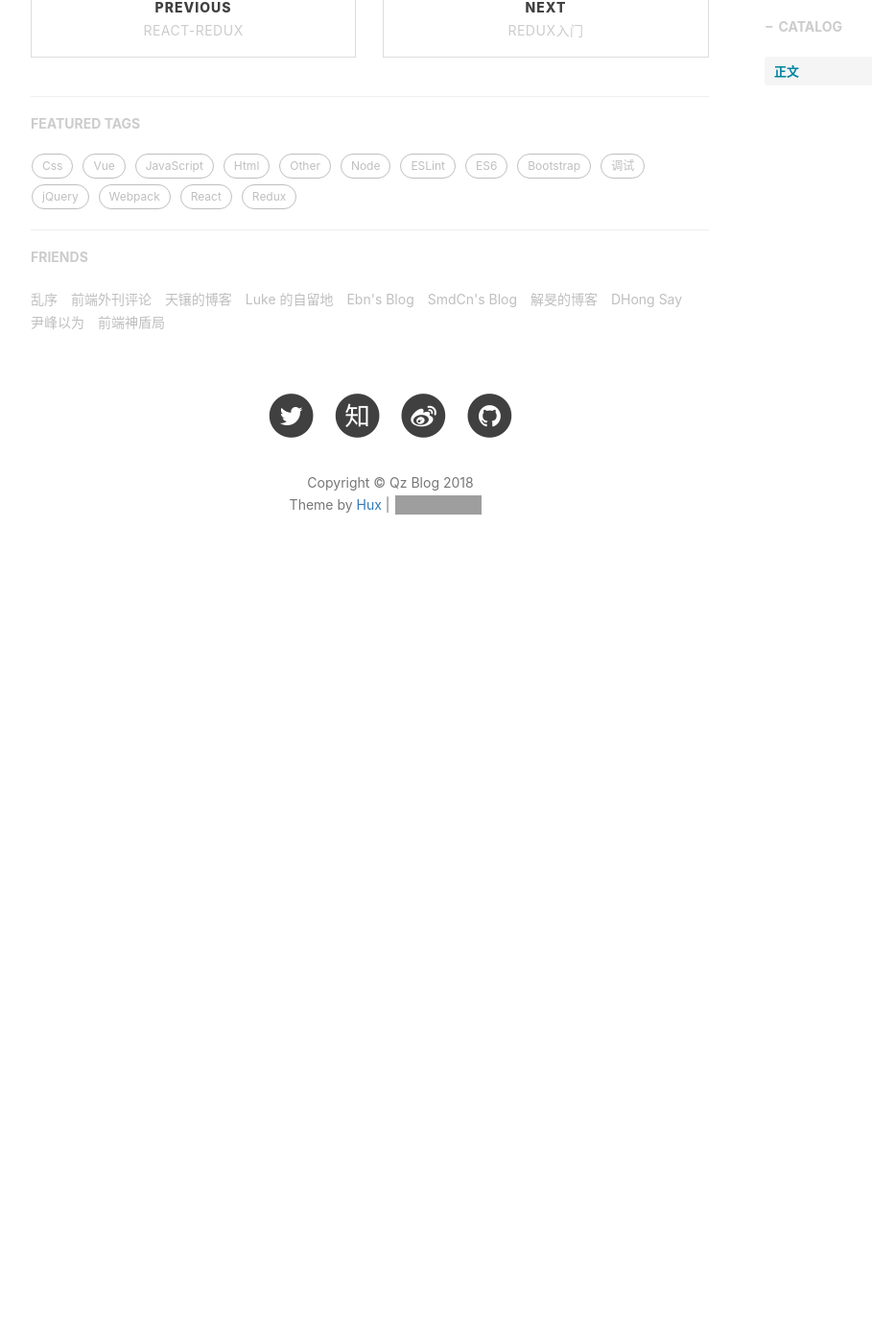
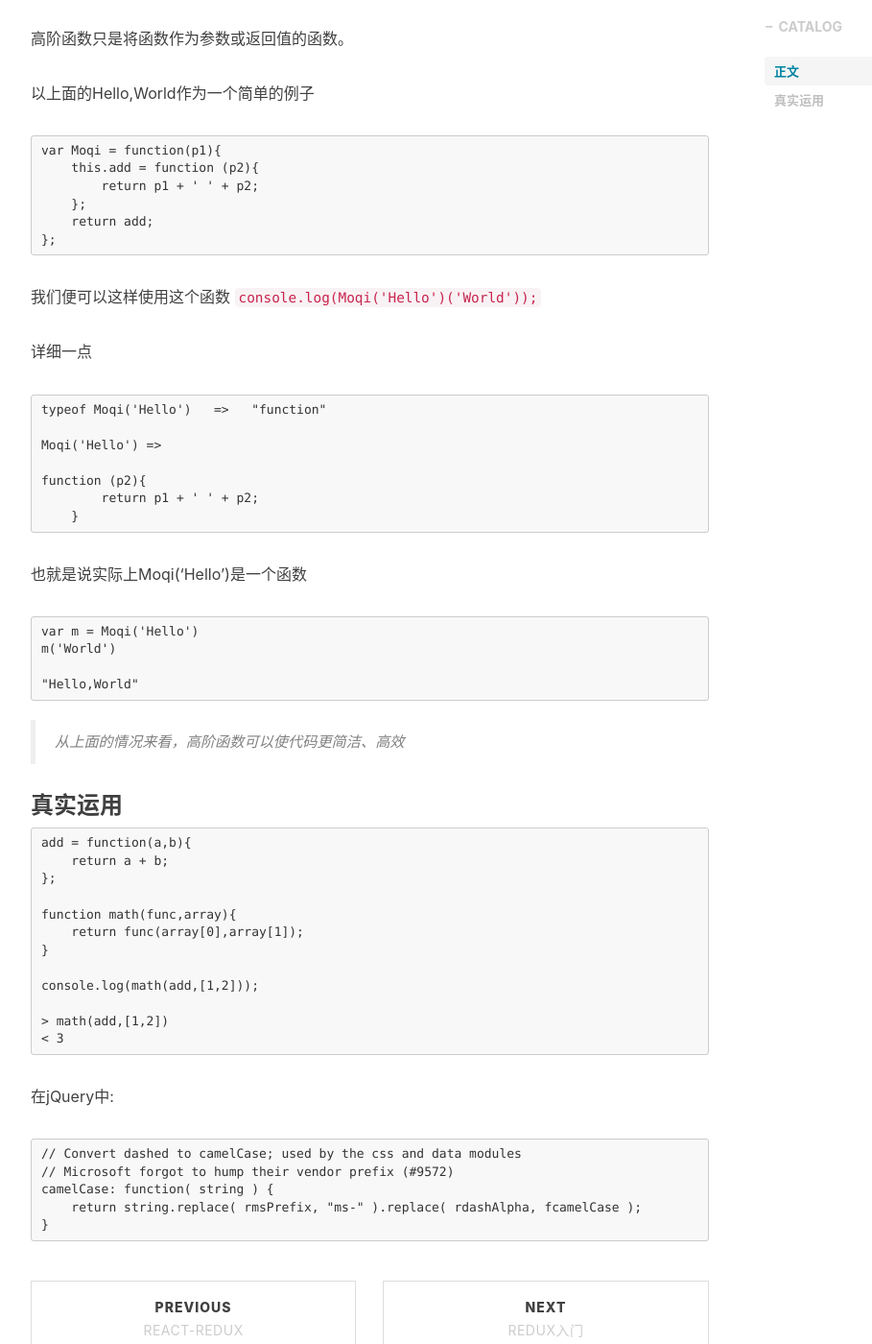
Before and after one commit to stephen-mi/QinZhen001.github.io, a Jekyll site: the page built from _posts/2018-01-18-Javascript中的高阶函数-myblog.markdown, in a window 1280 px wide and 1400 px high, scrolled down 666 px. Shown: the whole window at 96% size, without its empty margins (233-1142 px from the left). Built offline with Jekyll 4.4.1, drawn with Linux system fonts in a browser that asks for light colours; nearby versions of some CDN libraries; comment, search, counter and statistics services are not loaded; before the commit the page ends 1296 px from its top, so only the background shows below that; grey boxes are pictures that could not be loaded.

Commit message:
qz commit

````diff
--- a/_posts/2017-12-28-&&的高级用法-myblog.markdown
+++ b/_posts/2017-12-28-&&的高级用法-myblog.markdown
@@ -19,8 +19,8 @@ tags:
 
 
 ### 用于赋值
-* &&：从左往右依次判断，当当前值为true则继续，为false则返回此值。**是返回未转换为布尔值时的原值**
-* || ： 从左往右依次判断，当当前值为false则继续，为true则返回此值。**是返回未转换为布尔值时的原值**
+* &&:从左往右依次判断，当当前值为true则继续，为false则返回此值。是返回未转换为布尔值时的原值
+* ||:从左往右依次判断，当当前值为false则继续，为true则返回此值。是返回未转换为布尔值时的原值
 
 
 
--- a/_posts/2018-01-18-Javascript中的高阶函数-myblog.markdown
+++ b/_posts/2018-01-18-Javascript中的高阶函数-myblog.markdown
@@ -13,3 +13,69 @@ tags:
 
 
 ## 正文
+
+[网页链接](http://www.jb51.net/article/62256.htm)
+
+
+高阶函数只是将函数作为参数或返回值的函数。
+
+
+
+以上面的Hello,World作为一个简单的例子
+```
+var Moqi = function(p1){
+    this.add = function (p2){
+        return p1 + ' ' + p2;
+    };
+    return add;
+};
+```
+我们便可以这样使用这个函数
+`console.log(Moqi('Hello')('World'));`
+
+详细一点
+```
+typeof Moqi('Hello')   =>   "function"
+
+Moqi('Hello') =>
+
+function (p2){
+        return p1 + ' ' + p2;
+    }
+```
+也就是说实际上Moqi('Hello')是一个函数
+
+```
+var m = Moqi('Hello')
+m('World')
+
+"Hello,World"
+```
+
+>从上面的情况来看，高阶函数可以使代码更简洁、高效
+
+
+### 真实运用
+```
+add = function(a,b){
+    return a + b;
+};
+
+function math(func,array){
+    return func(array[0],array[1]);
+}
+
+console.log(math(add,[1,2]));
+
+> math(add,[1,2])
+< 3
+```
+
+在jQuery中:
+```
+// Convert dashed to camelCase; used by the css and data modules
+// Microsoft forgot to hump their vendor prefix (#9572)
+camelCase: function( string ) {
+    return string.replace( rmsPrefix, "ms-" ).replace( rdashAlpha, fcamelCase );
+}
+```
````
